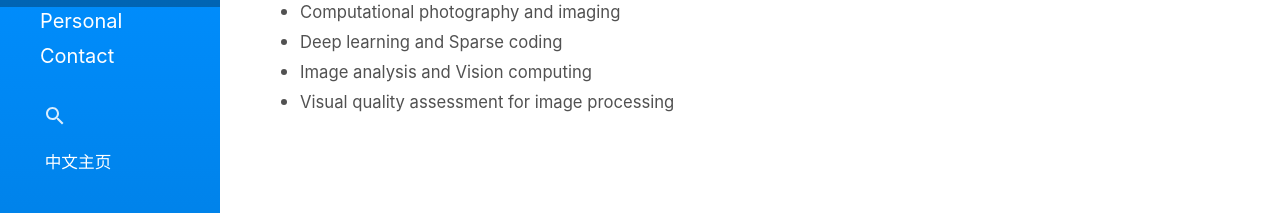
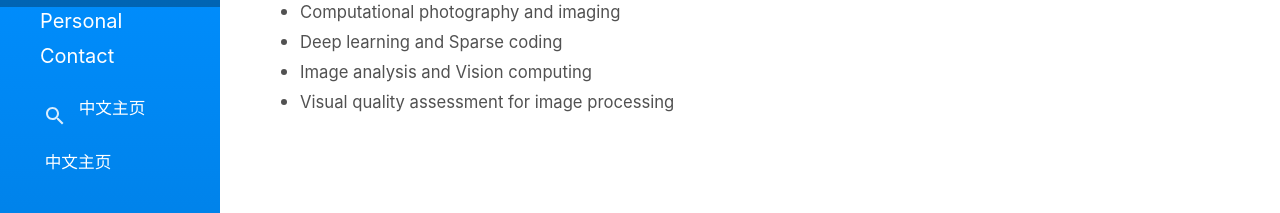
Before and after one commit to csyhquan/csyhquan.github.io, a Jekyll site: the page built from index.html, in a window 1280 px wide and 1109 px high. Shown: the part 893-1106 px from the top of the window. Built offline with Jekyll 4.4.1, drawn with Linux system fonts in a browser that asks for light colours; the list of posts is cut into pages by our own code.

Commit message:
Update sidebar-icon-links.html

```diff
--- a/_includes/sidebar-icon-links.html
+++ b/_includes/sidebar-icon-links.html
@@ -48,6 +48,6 @@
       {% include svg/search.svg %}
     </a>
   {% endif %}
-
+   <small><a href="http://www.scholat.com/csyhquan.cn">&nbsp;中文主页</a></small>
   {% include custom-icon-links.html %}
 </nav>
```
